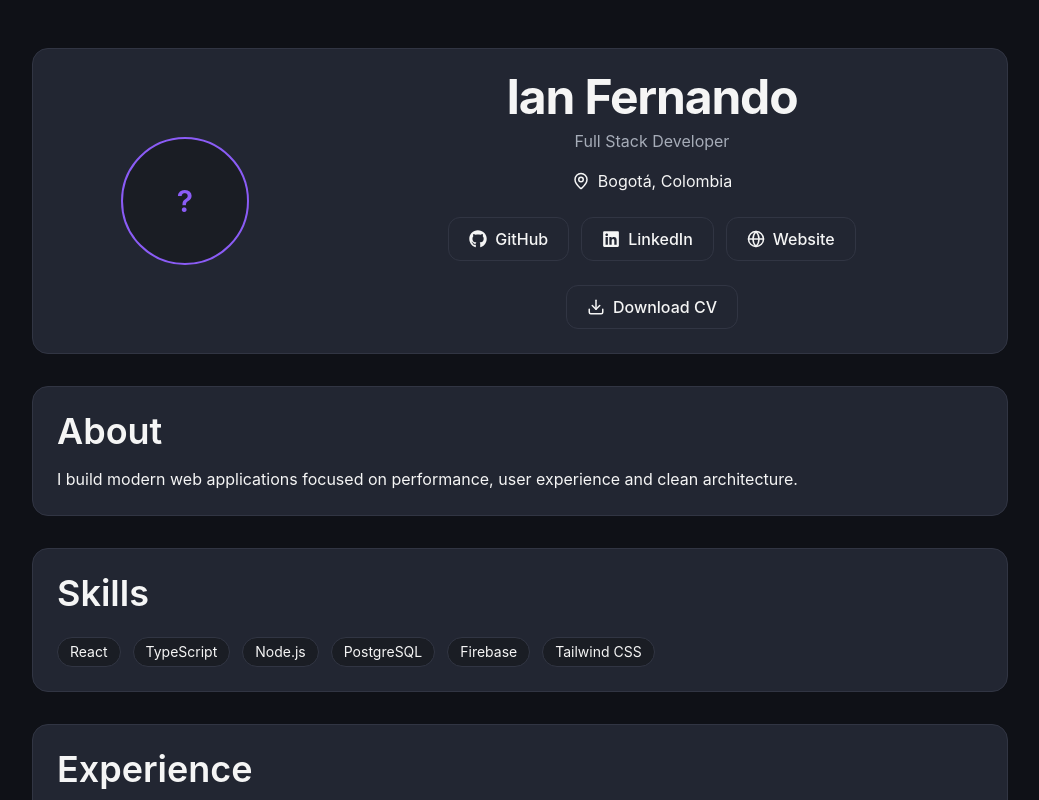
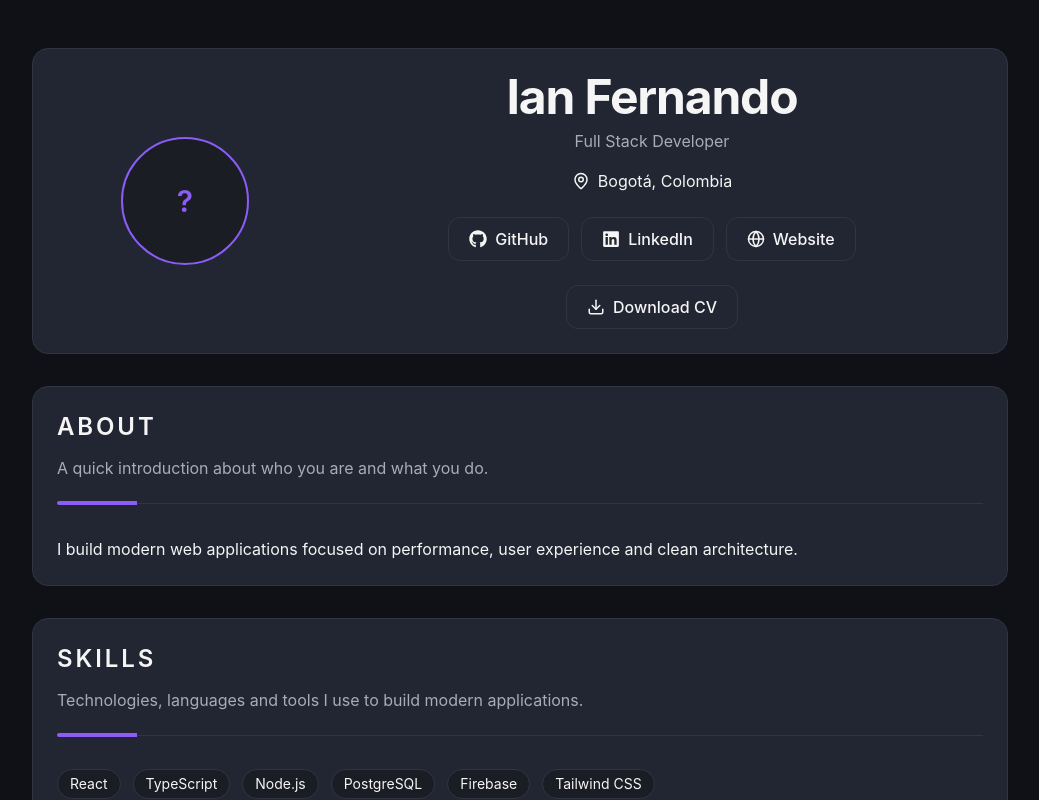
Before and after one commit to Ian-777/vitora, a React (Vite) app: page / in a window 1280 px wide. Shown: the top 800 px of the page, without its empty margins (120-1159 px from the left). Built offline with nearby package versions, Linux system fonts and the light colour scheme.

Commit message:
Vitora 1.1.3

```diff
--- a/src/features/website/components/About.tsx
+++ b/src/features/website/components/About.tsx
@@ -1,19 +1,22 @@
-import { Card, Section, Typography } from "@/shared/ui";
+import {
+  Card,
+  Section,
+  SectionTitle,
+  Typography,
+} from "@/shared/ui";
 
 import { profile } from "../profile.mock";
+import { sectionContent } from "../section-content";
 
 export function About() {
   return (
     <Section>
       <Card>
-        <Typography variant="h2">
-          About
-        </Typography>
+        <SectionTitle
+          {...sectionContent.about}
+        />
 
-        <Typography
-          variant="body"
-          className="mt-4"
-        >
+        <Typography variant="body">
           {profile.about}
         </Typography>
       </Card>
--- a/src/features/website/components/Experience.tsx
+++ b/src/features/website/components/Experience.tsx
@@ -1,14 +1,21 @@
-import { Card, Section, Tag, Typography } from "@/shared/ui";
+import {
+  Card,
+  Section,
+  SectionTitle,
+  Tag,
+  Typography,
+} from "@/shared/ui";
 
 import { profile } from "../profile.mock";
+import { sectionContent } from "../section-content";
 
 export function Experience() {
   return (
     <Section>
       <Card>
-        <Typography variant="h2">
-          Experience
-        </Typography>
+        <SectionTitle
+          {...sectionContent.experience}
+        />
 
         <div className="mt-8 space-y-10">
           {profile.experience.map((experience, index) => (
--- a/src/features/website/components/Skills.tsx
+++ b/src/features/website/components/Skills.tsx
@@ -1,14 +1,20 @@
-import { Card, Section, Tag, Typography } from "@/shared/ui";
+import {
+  Card,
+  Section,
+  SectionTitle,
+  Tag,
+} from "@/shared/ui";
 
 import { profile } from "../profile.mock";
+import { sectionContent } from "../section-content";
 
 export function Skills() {
   return (
     <Section>
       <Card>
-        <Typography variant="h2">
-          Skills
-        </Typography>
+        <SectionTitle
+          {...sectionContent.skills}
+        />
 
         <div className="mt-6 flex flex-wrap gap-3">
           {profile.skills.map((skill) => (
--- /dev/null
+++ b/src/features/website/section-content.ts
@@ -0,0 +1,25 @@
+export const sectionContent = {
+  about: {
+    title: "About",
+    subtitle:
+      "A quick introduction about who you are and what you do.",
+  },
+
+  skills: {
+    title: "Skills",
+    subtitle:
+      "Technologies, languages and tools I use to build modern applications.",
+  },
+
+  experience: {
+    title: "Experience",
+    subtitle:
+      "My professional journey and the experience I've gained along the way.",
+  },
+
+  projects: {
+    title: "Projects",
+    subtitle:
+      "A selection of personal and professional work that reflects my skills.",
+  },
+} as const;
--- a/src/shared/ui/index.ts
+++ b/src/shared/ui/index.ts
@@ -7,3 +7,4 @@ export * from "./tag";
 export * from "./avatar";
 export * from "./icon-button";
 export * from "./section";
+export * from "./section-title";
--- /dev/null
+++ b/src/shared/ui/section-title/SectionTitle.tsx
@@ -0,0 +1,39 @@
+import { Typography } from "@/shared/ui";
+import { cn } from "@/shared/utils";
+
+interface SectionTitleProps {
+  title: string;
+  subtitle?: string;
+  className?: string;
+}
+
+export function SectionTitle({
+  title,
+  subtitle,
+  className,
+}: SectionTitleProps) {
+  return (
+    <div className={cn("mb-8", className)}>
+      <Typography
+        variant="h3"
+        className="font-bold uppercase tracking-[0.12em] text-[var(--foreground)]"
+      >
+        {title}
+      </Typography>
+
+      {subtitle && (
+        <Typography
+          variant="muted"
+          className="mt-3 max-w-2xl leading-relaxed"
+        >
+          {subtitle}
+        </Typography>
+      )}
+
+      <div className="mt-5 flex items-center">
+        <div className="h-1 w-20 rounded-l-full bg-[var(--primary)]" />
+        <div className="h-px flex-1 bg-[var(--border)]" />
+      </div>
+    </div>
+  );
+}
--- /dev/null
+++ b/src/shared/ui/section-title/index.ts
@@ -0,0 +1 @@
+export * from "./SectionTitle";
```
